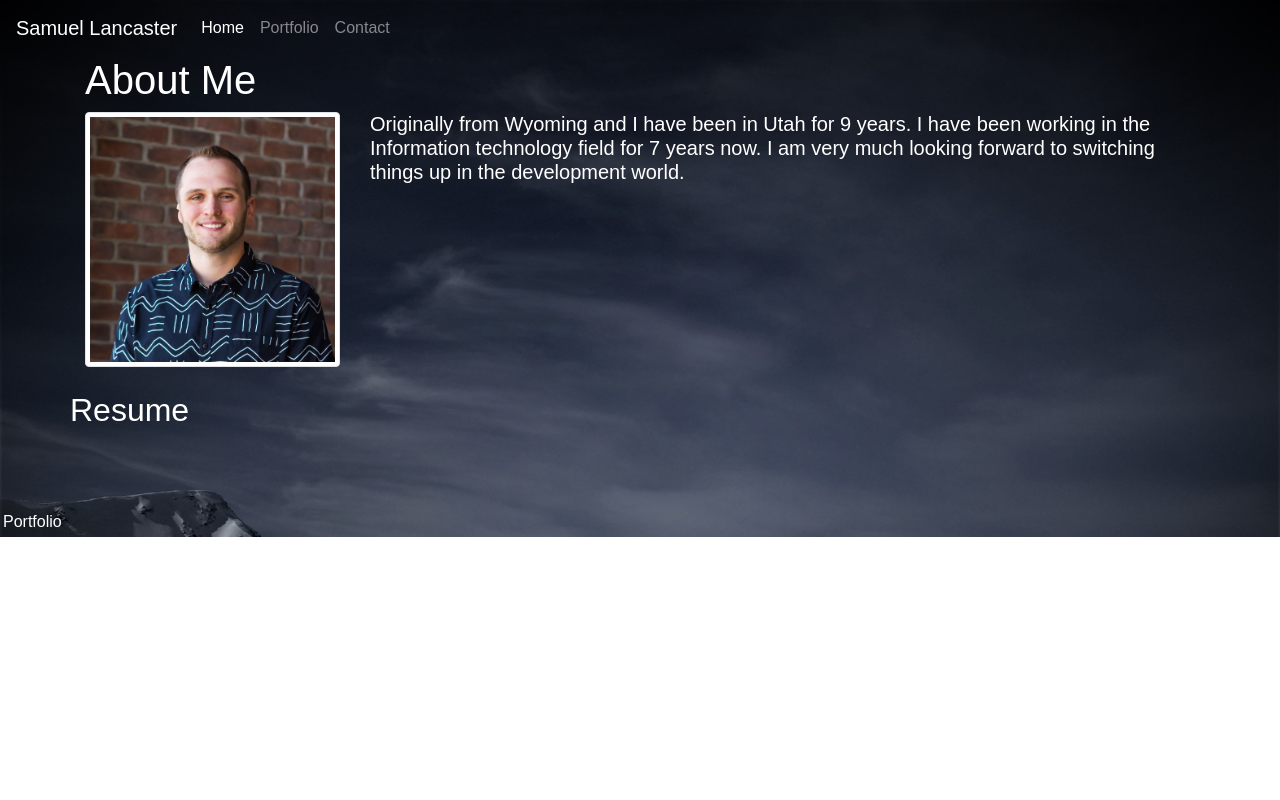
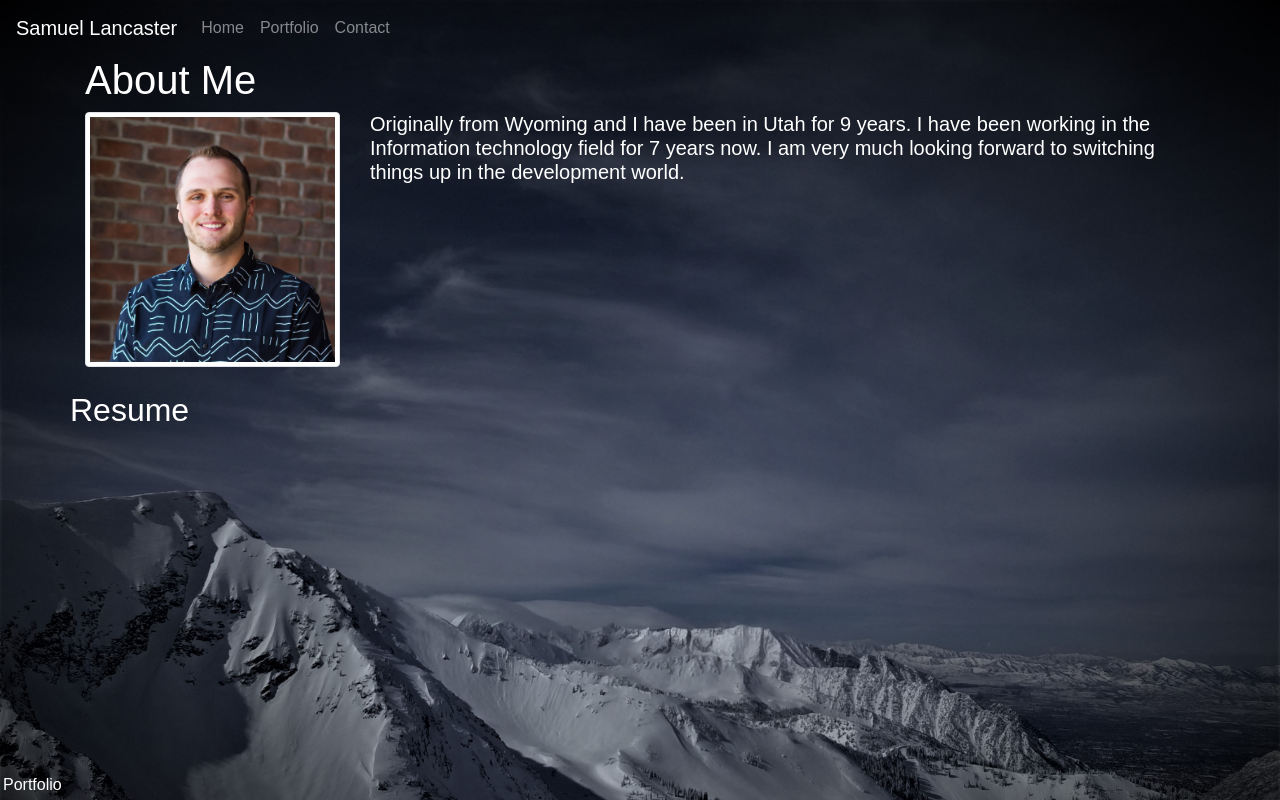
Before and after one commit to Lancasting/React-Portfolio, a React (Create React App) app: page / in a window 1280 px wide. Built offline with nearby package versions, Linux system fonts and the light colour scheme.

Commit message:
pushing changes to background image and footer

```diff
--- a/src/App.js
+++ b/src/App.js
@@ -7,11 +7,11 @@ import Navbar from "./components/Navbar";
 import Wrapper from "./components/Wrapper";
 import Footer from "./components/Footer";
 import './App.css';
-import Snowbird from "./images/snowbird.jpg";
+// import Snowbird from "./images/snowbird.jpg";
 
 function App() {
-  console.log(Snowbird);
   return (
+    // <div styles={{ backgroundImage:`url(${Snowbird})`, height: "100%" }}>
     <Router>
       <div>
       <Wrapper>
@@ -24,6 +24,7 @@ function App() {
         </Wrapper>
       </div>
     </Router>
+    // </div>
   );
 }
 
--- a/src/components/Footer/style.css
+++ b/src/components/Footer/style.css
@@ -1,6 +1,7 @@
 .footer {
+
     min-height: 100px;
-    position: relative;
+    position: bottom;
     background: rgba(252, 252, 252, 0) !important;
   }
 
--- a/src/components/Navbar/index.js
+++ b/src/components/Navbar/index.js
@@ -4,6 +4,8 @@ import "./style.css";
 
 // Depending on the current path, this component sets the "active" class on the appropriate navigation link item
 function Navbar() {
+
+  const [path, setPath] = React.useState(window.location.pathname);
   return (
     <nav className="navbar navbar-expand-lg navbar-dark bg-dark">
       <Link className="navbar-brand" to="/">
@@ -14,8 +16,9 @@ function Navbar() {
           <li className="nav-item">
             <Link
               to="/"
+              onClick={() => setPath('/home')}
               className={
-                window.location.pathname === "/" || window.location.pathname === "/home"
+                path ==="/home"
                   ? "nav-link active"
                   : "nav-link"
               }
@@ -26,7 +29,8 @@ function Navbar() {
           <li className="nav-item">
             <Link
               to="/portfolio"
-              className={window.location.pathname === "/portfolio" ? "nav-link active" : "nav-link"}
+              onClick={() => setPath('/portfolio')}
+              className={path === "/portfolio" ? "nav-link active" : "nav-link"}
             >
               Portfolio
             </Link>
@@ -34,7 +38,8 @@ function Navbar() {
           <li className="nav-item">
             <Link
               to="/contact"
-              className={window.location.pathname === "/contact" ? "nav-link active" : "nav-link"}
+              onClick={() => setPath('/contact')}
+              className={path === "/contact" ? "nav-link active" : "nav-link"}
             >
               Contact
             </Link>
--- a/src/components/Navbar/style.css
+++ b/src/components/Navbar/style.css
@@ -1,16 +1,12 @@
 .navbar{
     background: rgba(252, 252, 252, 0) !important;
-    color: white;
 }
-.navbar-brand {
-    color: white;
-}
+
 .navbar-toggler-icon {
     order:0;
     float: left;
   }
 .navbar-link {
-    color: white;
     padding-right: .5rem;
     padding-left: .5rem;
 }
--- a/src/components/Wrapper/style.css
+++ b/src/components/Wrapper/style.css
@@ -4,4 +4,5 @@
     background-repeat: no-repeat;
     color: white;
     font-family: 'Ubuntu', sans-serif;
+    height: 100vh;
 }
```
